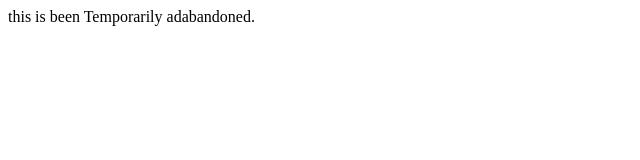
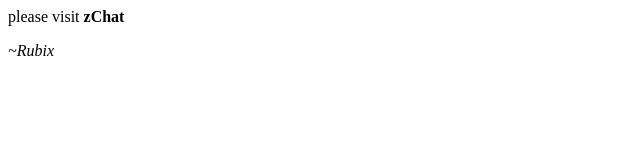
Before and after one commit to RubixYouTube/chatroom, a plain HTML site: page index.html in a window 1280 px wide. Shown: the whole page, without its empty margins (0-640 px from the left). Drawn offline with Linux system fonts and the light colour scheme.

Commit message:
Update index.html

```diff
--- a/index.html
+++ b/index.html
@@ -1 +1,2 @@
-<p>this is been <bold>Temporarily adabandoned.</bold></p>
+<p>please visit <strong>zChat</strong></p>
+<p><i>~Rubix</i></p>
```
